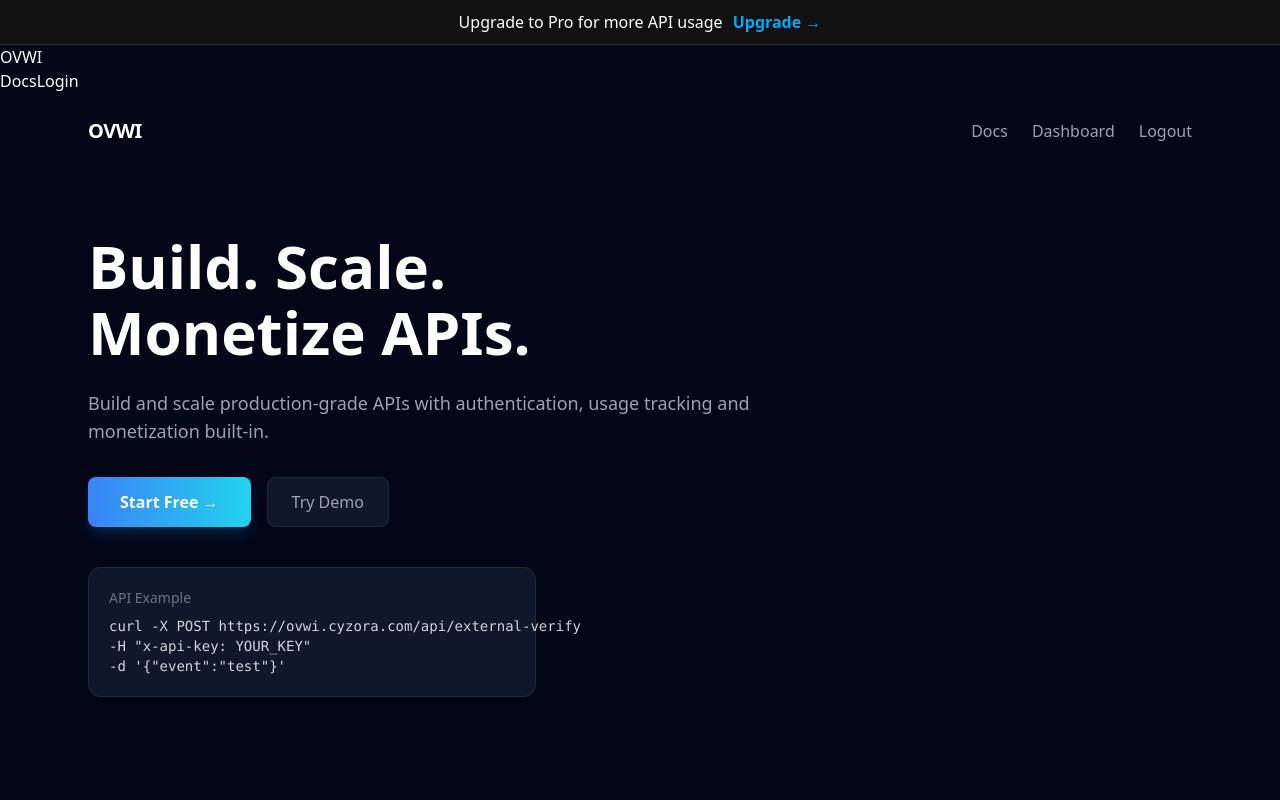
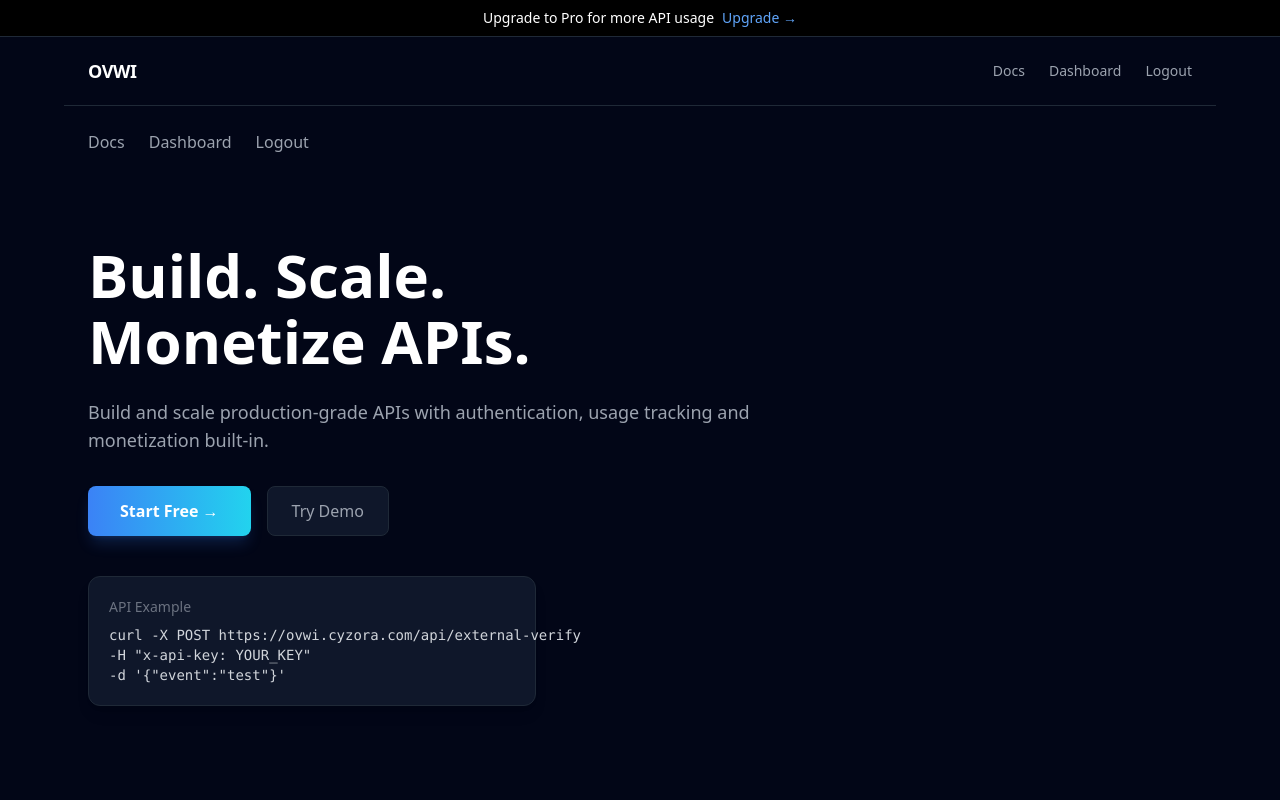
Before and after one commit to aydncy/ovwi-ui, a Next.js app: page / in a window 1280 px wide. Shown: the top 800 px of the page. Built offline with nearby package versions, Linux system fonts and the light colour scheme.

Commit message:
🔥 FIX: global layout navbar + UI restore

```diff
--- a/app/layout.tsx
+++ b/app/layout.tsx
@@ -1,39 +1,34 @@
-import './globals.css';
-import type { Metadata } from 'next';
-import Navbar from './components/Navbar';
+import './globals.css'
 
-export const metadata: Metadata = {
-  title: 'OVWI',
-  description: 'AI infrastructure platform',
-};
-
-export default function RootLayout({
-  children,
-}: {
-  children: React.ReactNode;
-}) {
+export default function RootLayout({ children }: { children: React.ReactNode }) {
   return (
     <html lang="en">
-      <body>
+      <body className="bg-[#020617] text-white">
 
-<div style={{
-  background:'#111',
-  padding:'10px',
-  textAlign:'center',
-  borderBottom:'1px solid #333'
-}}>
-  Upgrade to Pro for more API usage
-  <a href="/upgrade" style={{
-    marginLeft:'10px',
-    color:'#0af',
-    fontWeight:'bold'
-  }}>
-    Upgrade →
-  </a>
-</div>
-        <Navbar />
+        {/* ✅ TOP BANNER */}
+        <div className="text-center text-sm py-2 bg-black border-b border-gray-800">
+          Upgrade to Pro for more API usage
+          <a href="/upgrade" className="text-blue-400 ml-2">Upgrade →</a>
+        </div>
+
+        {/* ✅ NAVBAR */}
+        <div className="max-w-6xl mx-auto px-6 py-5 flex justify-between items-center border-b border-gray-800">
+
+          <h1 className="text-lg font-bold tracking-tight">
+            OVWI
+          </h1>
+
+          <div className="flex gap-6 text-sm text-gray-400">
+            <a href="/docs" className="hover:text-white">Docs</a>
+            <a href="/dashboard" className="hover:text-white">Dashboard</a>
+            <a href="/auth/logout" className="hover:text-white">Logout</a>
+          </div>
+
+        </div>
+
         {children}
+
       </body>
     </html>
-  );
+  )
 }
--- a/app/page.tsx
+++ b/app/page.tsx
@@ -6,7 +6,6 @@ export default function Home() {
 
       {/* ✅ NAVBAR */}
       <div className="max-w-6xl mx-auto px-6 py-6 flex items-center justify-between">
-        <h1 className="text-xl font-bold tracking-tight">OVWI</h1>
 
         <div className="flex gap-6 text-gray-400">
           <a href="/docs">Docs</a>
--- /dev/null
+++ b/clean.js
@@ -0,0 +1,6 @@
+const fs = require('fs');
+let file = fs.readFileSync('app/page.tsx','utf8');
+
+file = file.replace(/OVWI[\s\S]*?Logout/g, '');
+
+fs.writeFileSync('app/page.tsx', file);
```
